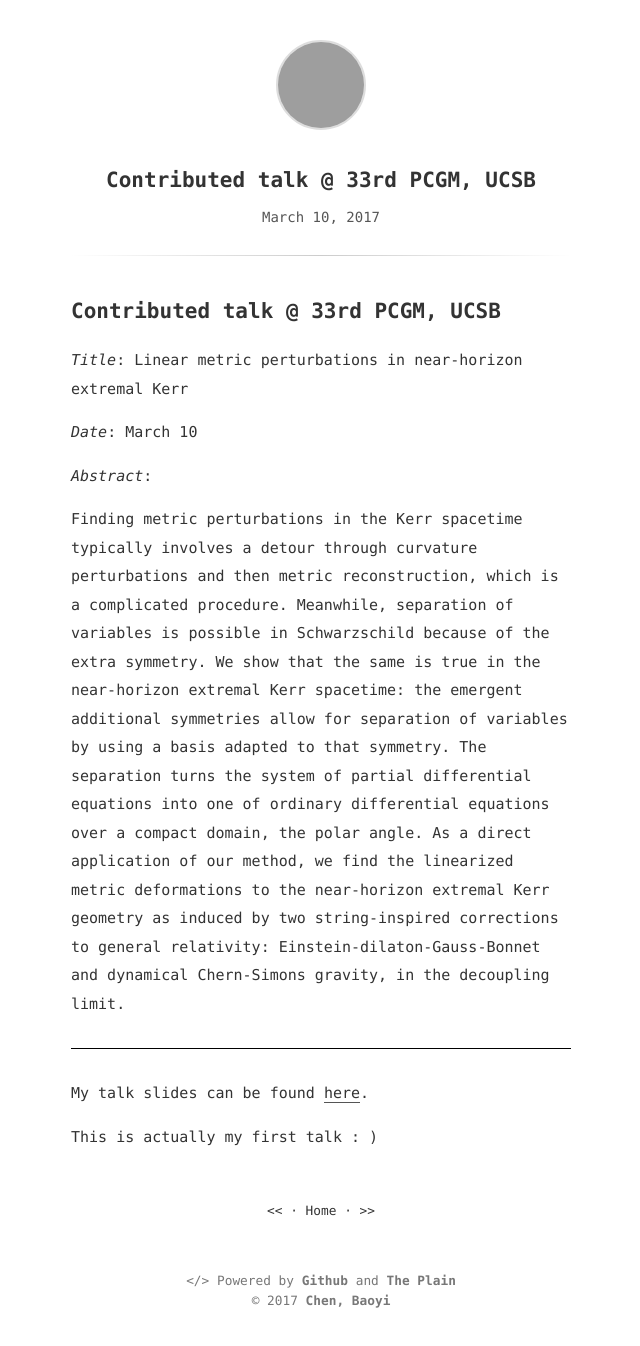
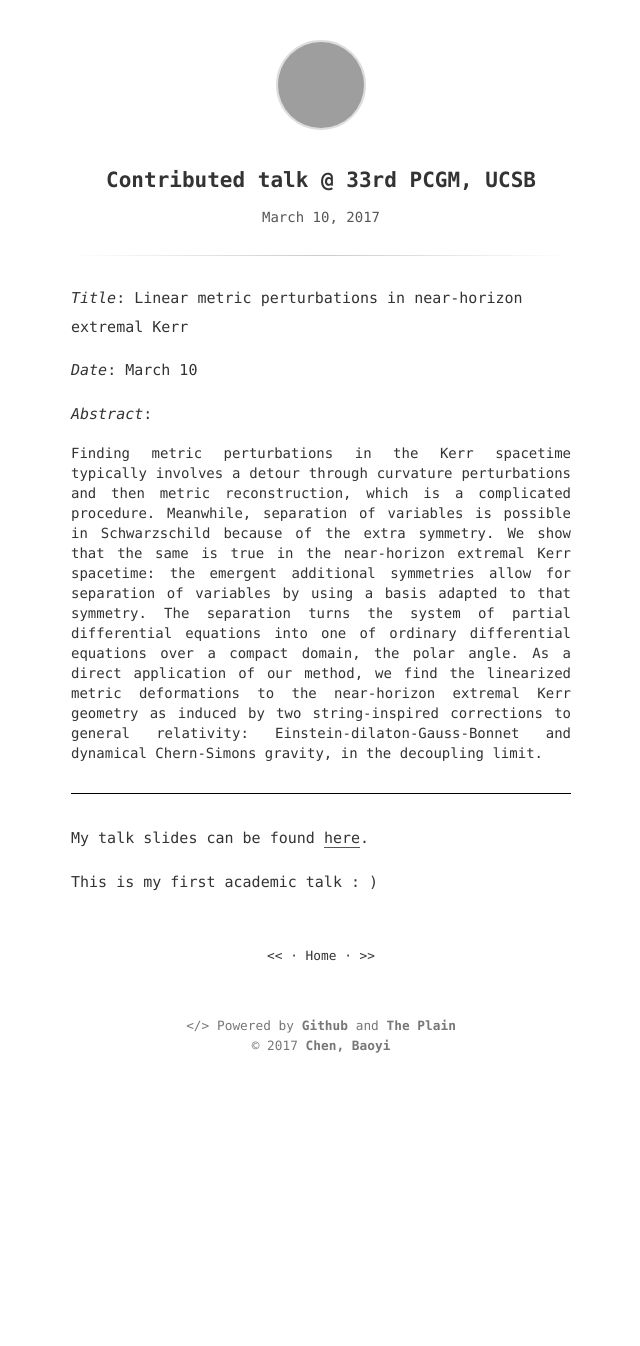
Before and after one commit to hughug/blog, a Jekyll site: the page built from _posts/2017-03-10-Contributed-talks-@-33rd-PCGM-,-UCSB.md, in a window 1280 px wide. Shown: the whole page, without its empty margins (319-959 px from the left). Built offline with Jekyll 4.4.1, drawn with Linux system fonts in a browser that asks for light colours; after the commit the page ends 1091 px from its top, so only the background shows below that; grey boxes are pictures that could not be loaded.

Commit message:
delete the duplicate title

```diff
--- a/_posts/2017-03-10-Contributed-talks-@-33rd-PCGM-,-UCSB.md
+++ b/_posts/2017-03-10-Contributed-talks-@-33rd-PCGM-,-UCSB.md
@@ -3,8 +3,6 @@ title: Contributed talk @ 33rd PCGM, UCSB
 author: Baoyi Chen
 updated: 2017-07-17
 ---
-
-## Contributed talk @ 33rd PCGM, UCSB
 
 *Title*: Linear metric perturbations in near-horizon extremal Kerr
 
@@ -12,10 +10,11 @@ updated: 2017-07-17
 
 *Abstract*:
 
+<div style="text-align: justify">
 Finding metric perturbations in the Kerr spacetime typically involves a detour through curvature perturbations and then metric reconstruction, which is a complicated procedure. Meanwhile, separation of variables is possible in Schwarzschild because of the extra symmetry. We show that the same is true in the near-horizon extremal Kerr spacetime: the emergent additional symmetries allow for separation of variables by using a basis adapted to that symmetry. The separation turns the system of partial differential equations into one of ordinary differential equations over a compact domain, the polar angle. As a direct application of our method, we find the linearized metric deformations to the near-horizon extremal Kerr geometry as induced by two string-inspired corrections to general relativity: Einstein-dilaton-Gauss-Bonnet and dynamical Chern-Simons gravity, in the decoupling limit.
+</div>
 
-----------
-
+------
 My talk slides can be found [here](http://www.fermionic.me/talk-slides/NHEK%40PCGM.pdf).
 
-This is actually my first talk : )
+This is my first academic talk : )
```
Also changed, not shown: 6 other files.
